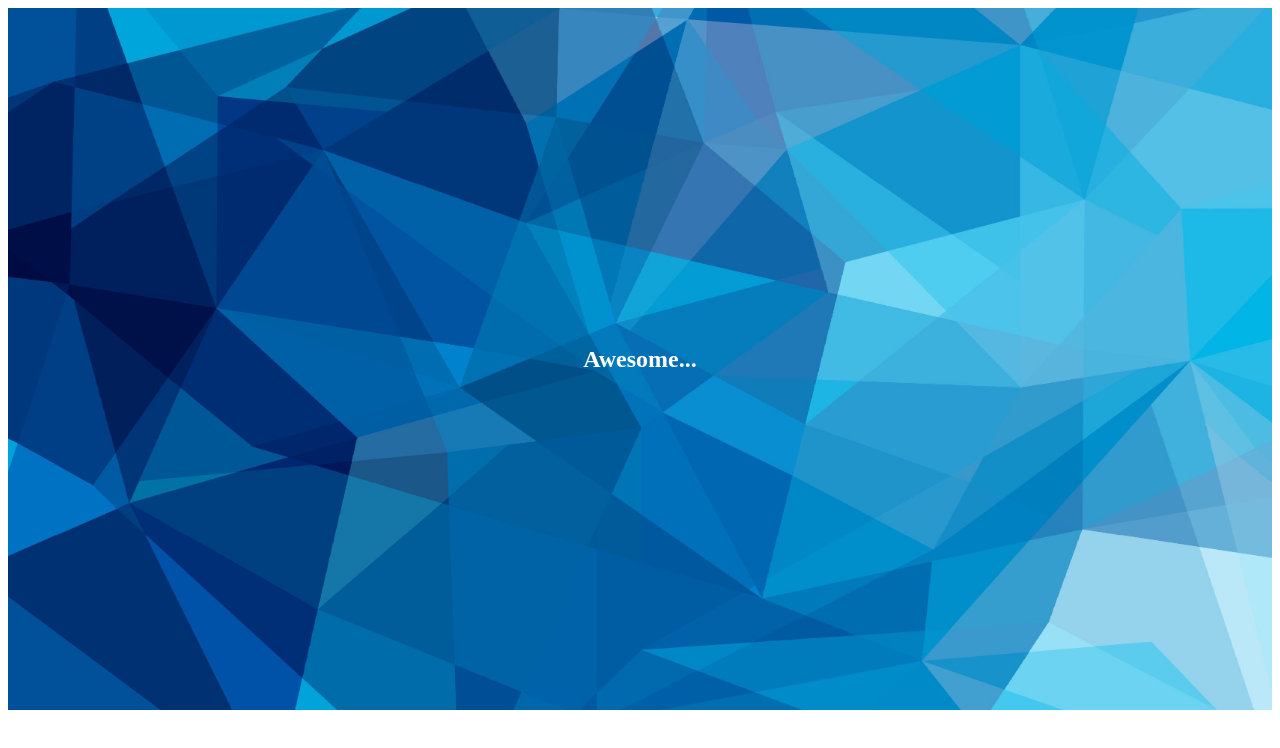
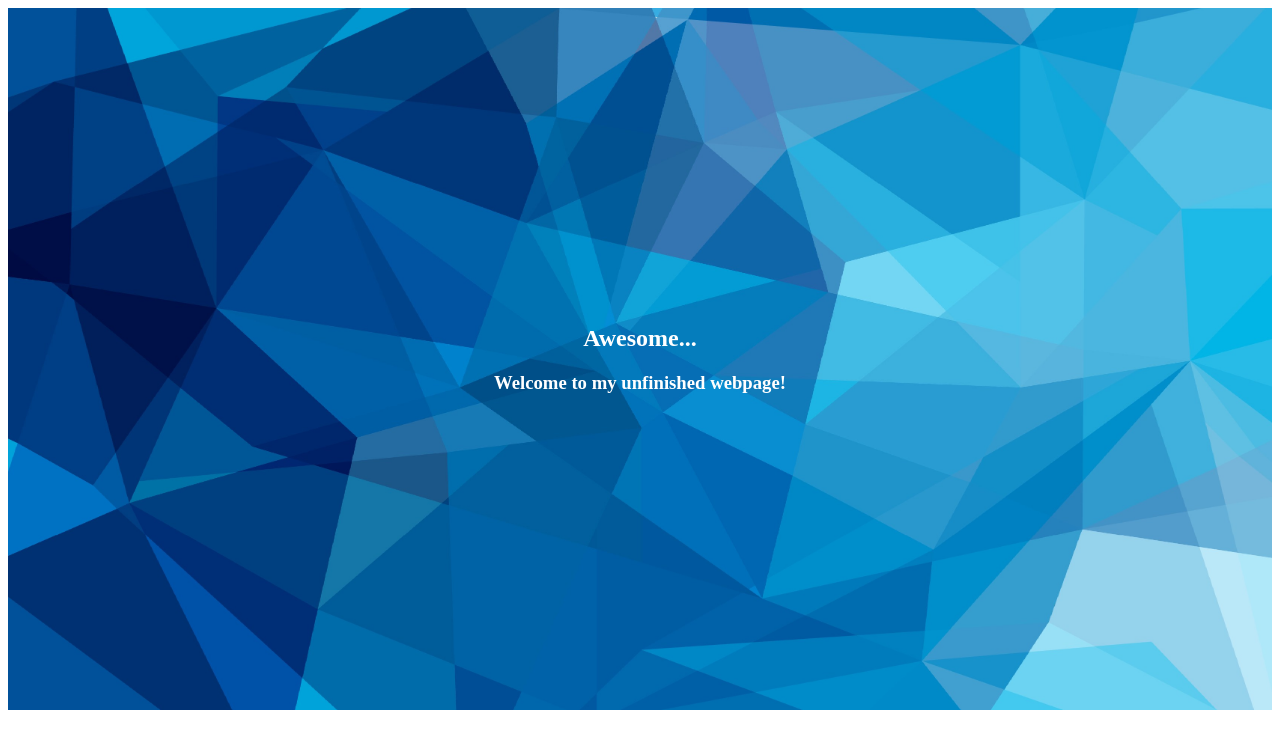
Before and after one commit to Rashil2000/Rashil2000.github.io, a plain HTML site: page index.html in a window 1280 px wide. Drawn offline with Linux system fonts and the light colour scheme.

Commit message:
Update index.html

```diff
--- a/index.html
+++ b/index.html
@@ -9,6 +9,7 @@
             <img src="Files/Media/banner.jpg" alt="Snow" style="width:100%;">
             <div class="centered">
                 <h2>Awesome...</h2>
+                <h3>Welcome to my unfinished webpage!</h3>
             </div>
         </div>
 	</body>
```
